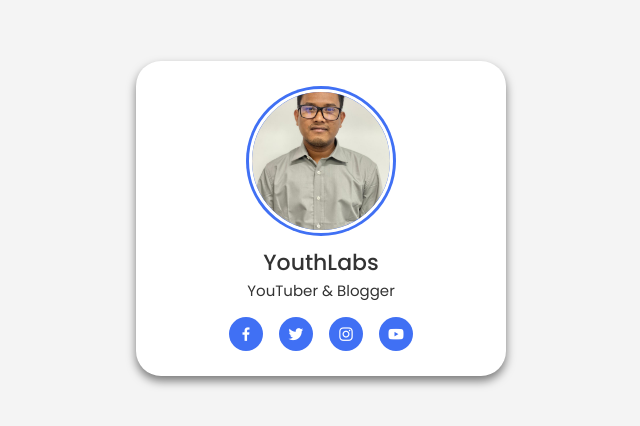
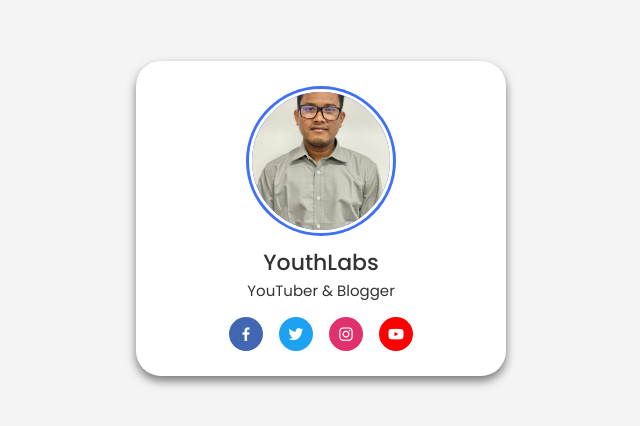
Before and after one commit to uzzal71/html-css-design, a plain HTML site: page profile-card/index.html in a window 1280 px wide. Shown: the part 182-608 px from the top of the page, without its empty margins (319-959 px from the left). Drawn offline with nearby package versions, Linux system fonts and the light colour scheme.

Commit message:
profile card

```diff
--- a/profile-card/index.html
+++ b/profile-card/index.html
@@ -22,16 +22,16 @@
         <span class="job">YouTuber & Blogger</span>
       </div>
       <div class="media-buttons">
-        <a href="http://" class="link">
+        <a href="http://" style="background: #4267b2" class="link">
           <i class="bx bxl-facebook"></i>
         </a>
-        <a href="http://" class="link">
+        <a href="http://" style="background: #1da1f2" class="link">
           <i class="bx bxl-twitter"></i>
         </a>
-        <a href="http://" class="link">
+        <a href="http://" style="background: #e1306c" class="link">
           <i class="bx bxl-instagram"></i>
         </a>
-        <a href="http://" class="link">
+        <a href="http://" style="background: #ff0000" class="link">
           <i class="bx bxl-youtube"></i>
         </a>
       </div>
```
